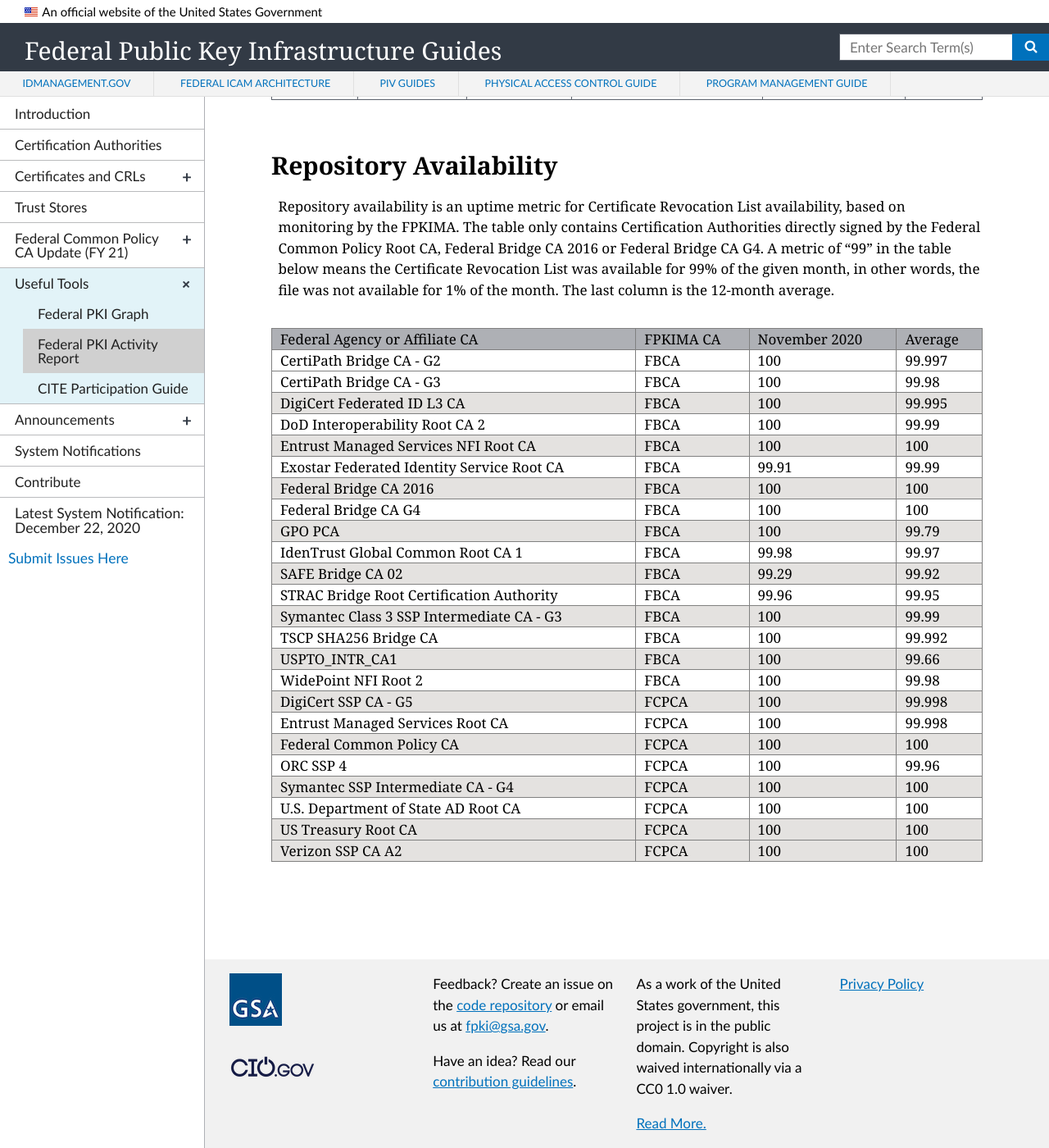
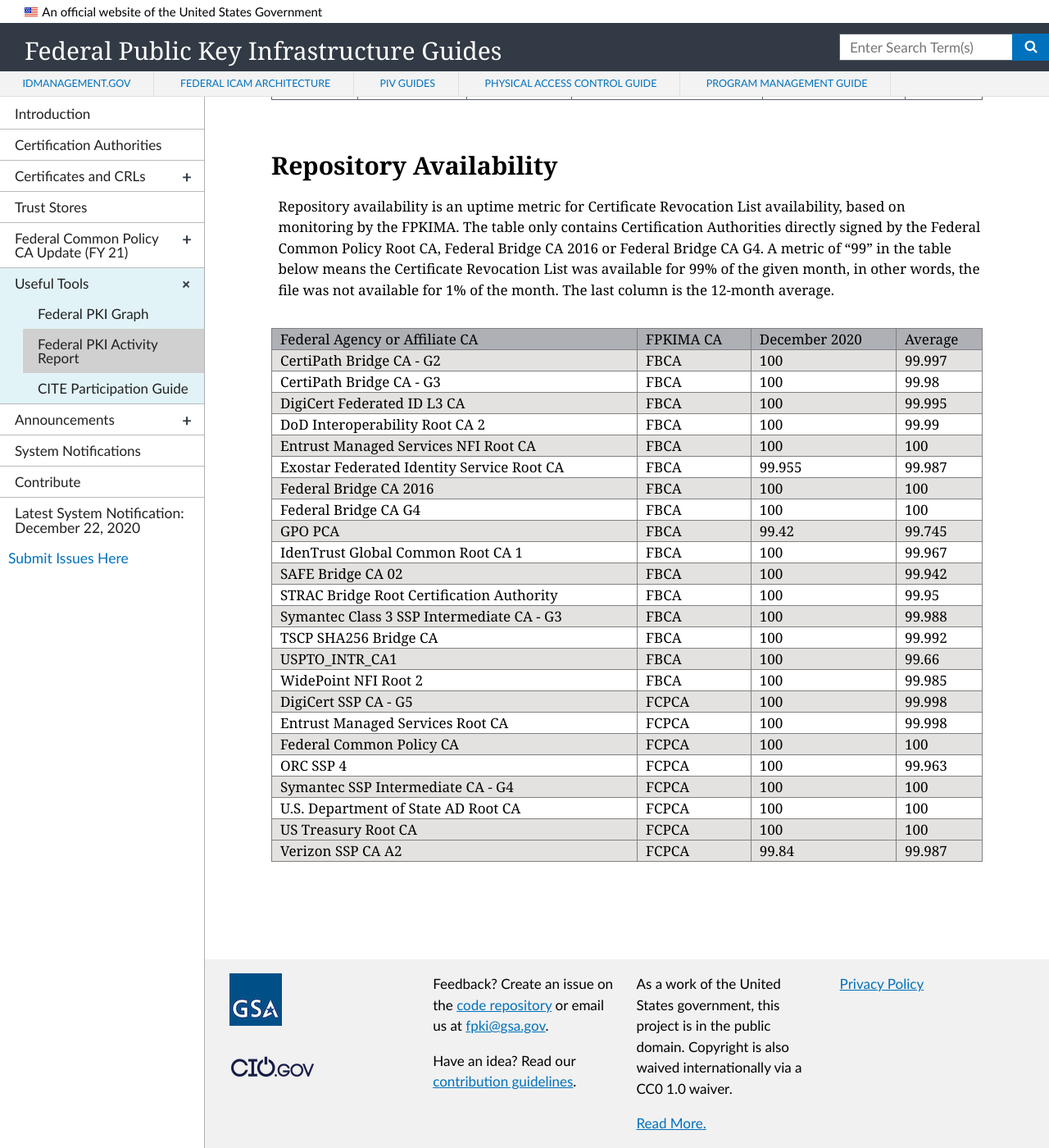
Before and after one commit to GSA/fpki-guides, a Jekyll site: the page built from _tools/03_fpki_activity_report.md, in a window 1280 px wide and 1400 px high, scrolled down 2286 px. Shown: the whole window at 82% size. Built offline with Jekyll 4.4.1, drawn with Linux system fonts in a browser that asks for light colours; nearby versions of some CDN libraries.

Commit message:
Table updates for Dec 2020 report

```diff
--- a/_includes/fpkiar-repo-table.html
+++ b/_includes/fpkiar-repo-table.html
@@ -21,14 +21,14 @@
     <tr>
         <th class="tg-llyw">Federal Agency or Affiliate CA</th>
         <td class="tg-llyw">FPKIMA CA</td>
-        <td class="tg-llyw">November 2020</td>
+        <td class="tg-llyw">December 2020</td>
         <td class="tg-llyw">Average</td>
     </tr>
     <tr>
-        <td class="tg-0pky">CertiPath Bridge CA - G2</td>
-        <td class="tg-0pky">FBCA</td>
-        <td class="tg-0pky">100</td>
-        <td class="tg-0pky">99.997</td>
+        <td class="tg-y698">CertiPath Bridge CA - G2</td>
+        <td class="tg-y698">FBCA</td>
+        <td class="tg-y698">100</td>
+        <td class="tg-y698">99.997</td>
     </tr>
     <tr>
         <td class="tg-0pky">CertiPath Bridge CA - G3</td>
@@ -57,8 +57,8 @@
     <tr>
         <td class="tg-0pky">Exostar Federated Identity Service Root CA</td>
         <td class="tg-0pky">FBCA</td>
-        <td class="tg-0pky">99.91</td>
-        <td class="tg-0pky">99.99</td>
+        <td class="tg-0pky">99.955</td>
+        <td class="tg-0pky">99.987</td>
     </tr>
     <tr>
         <td class="tg-y698">Federal Bridge CA 2016</td>
@@ -75,32 +75,32 @@
     <tr>
         <td class="tg-y698">GPO PCA</td>
         <td class="tg-y698">FBCA</td>
-        <td class="tg-y698">100</td>
-        <td class="tg-y698">99.79</td>
+        <td class="tg-y698">99.42</td>
+        <td class="tg-y698">99.745</td>
     </tr>
     <tr>
         <td class="tg-0pky">IdenTrust Global Common Root CA 1</td>
         <td class="tg-0pky">FBCA</td>
-        <td class="tg-0pky">99.98</td>
-        <td class="tg-0pky">99.97</td>
+        <td class="tg-0pky">100</td>
+        <td class="tg-0pky">99.967</td>
     </tr>
     <tr>
         <td class="tg-y698">SAFE Bridge CA 02</td>
         <td class="tg-y698">FBCA</td>
-        <td class="tg-y698">99.29</td>
-        <td class="tg-y698">99.92</td>
+        <td class="tg-y698">100</td>
+        <td class="tg-y698">99.942</td>
     </tr>
     <tr>
         <td class="tg-0pky">STRAC Bridge Root Certification Authority</td>
         <td class="tg-0pky">FBCA</td>
-        <td class="tg-0pky">99.96</td>
+        <td class="tg-0pky">100</td>
         <td class="tg-0pky">99.95</td>
     </tr>
     <tr>
         <td class="tg-y698">Symantec Class 3 SSP Intermediate CA - G3</td>
         <td class="tg-y698">FBCA</td>
         <td class="tg-y698">100</td>
-        <td class="tg-y698">99.99</td>
+        <td class="tg-y698">99.988</td>
     </tr>
     <tr>
         <td class="tg-0pky">TSCP SHA256 Bridge CA</td>
@@ -118,7 +118,7 @@
         <td class="tg-0pky">WidePoint NFI Root 2</td>
         <td class="tg-0pky">FBCA</td>
         <td class="tg-0pky">100</td>
-        <td class="tg-0pky">99.98</td>
+        <td class="tg-0pky">99.985</td>
     </tr>
     <tr>
         <td class="tg-y698">DigiCert SSP CA - G5</td>
@@ -142,7 +142,7 @@
         <td class="tg-0pky">ORC SSP 4</td>
         <td class="tg-0pky">FCPCA</td>
         <td class="tg-0pky">100</td>
-        <td class="tg-0pky">99.96</td>
+        <td class="tg-0pky">99.963</td>
     </tr>
     <tr>
         <td class="tg-y698">Symantec SSP Intermediate CA - G4</td>
@@ -165,7 +165,7 @@
     <tr>
         <td class="tg-y698">Verizon SSP CA A2</td>
         <td class="tg-y698">FCPCA</td>
-        <td class="tg-y698">100</td>
-        <td class="tg-y698">100</td>
+        <td class="tg-y698">99.84</td>
+        <td class="tg-y698">99.987</td>
     </tr>
 </table>
```
